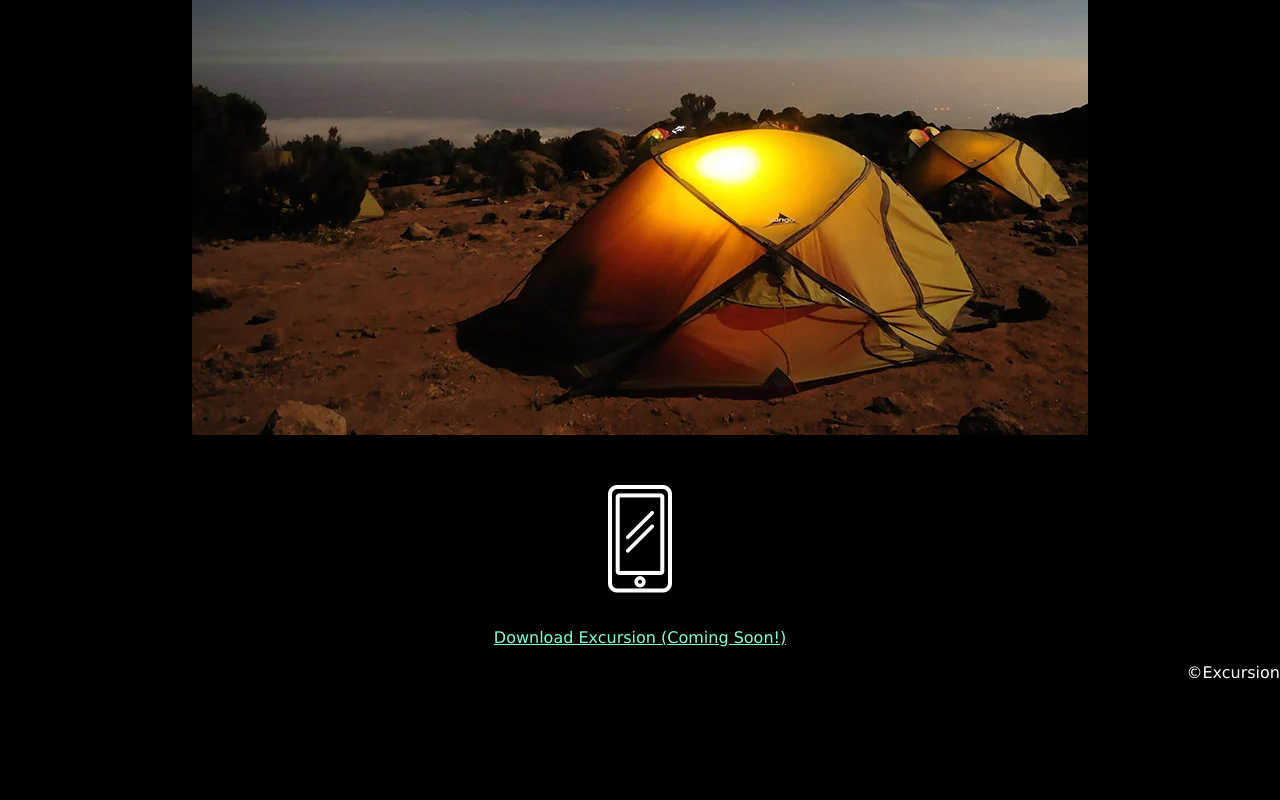
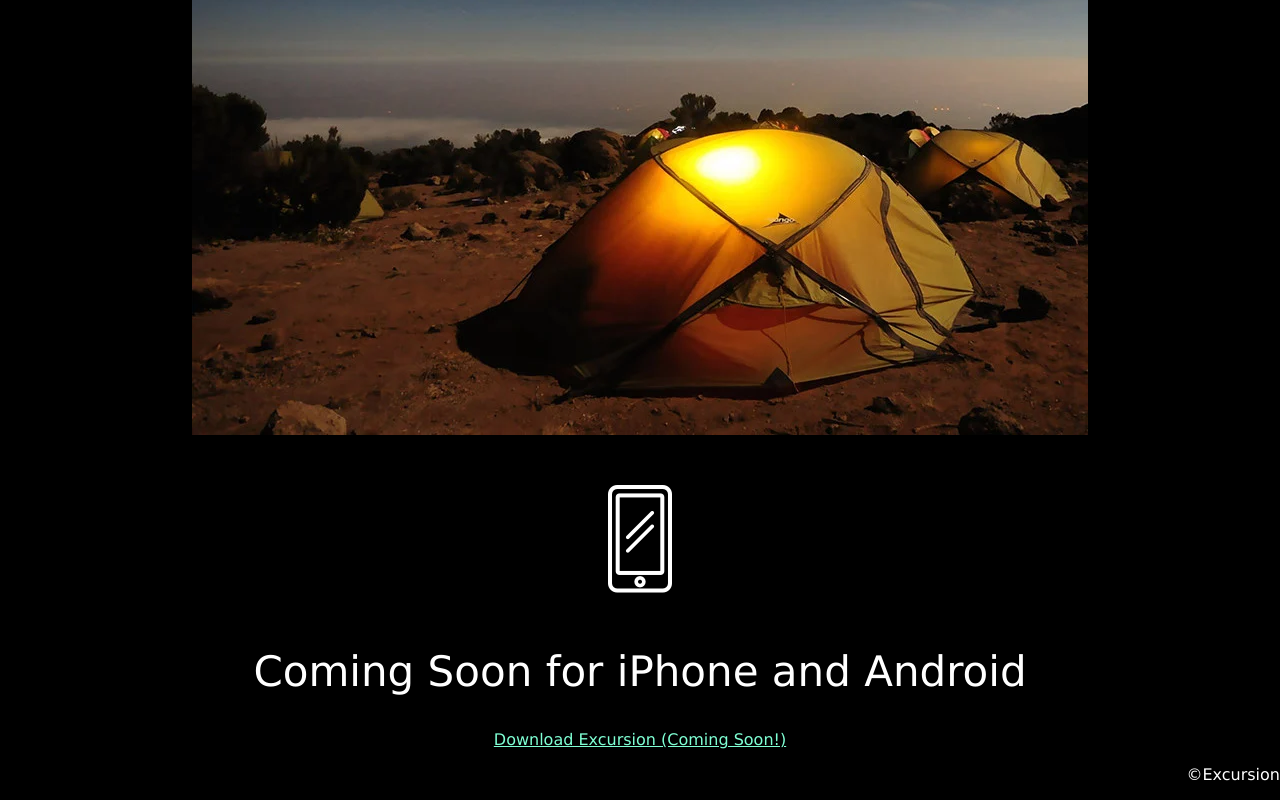
Before and after one commit to weaverjack/excursion, a plain HTML site: page index.html in a window 1280 px wide. Shown: the part 622-1422 px from the top of the page. Before the commit the page ends 1320 px from the top, so only its background shows below. Drawn offline with Linux system fonts and the light colour scheme.

Commit message:
add footer text

```diff
--- a/index.html
+++ b/index.html
@@ -28,6 +28,7 @@
     <footer>
         <p><img src="resources/images/camp.webp" alt="Tents in the desert at midnight illuminated from within."></p>
         <p><img src="resources/images/phone.webp" alt="simple smart phone drawing"></p>
+        <p> <h2 class="header--secondary">Coming Soon for iPhone and Android</h2></p>
         <p><a class="link--cta" href="">Download Excursion (Coming Soon!)</a></p>
         <p class="copyright">&copy;Excursion</p>
 
```
